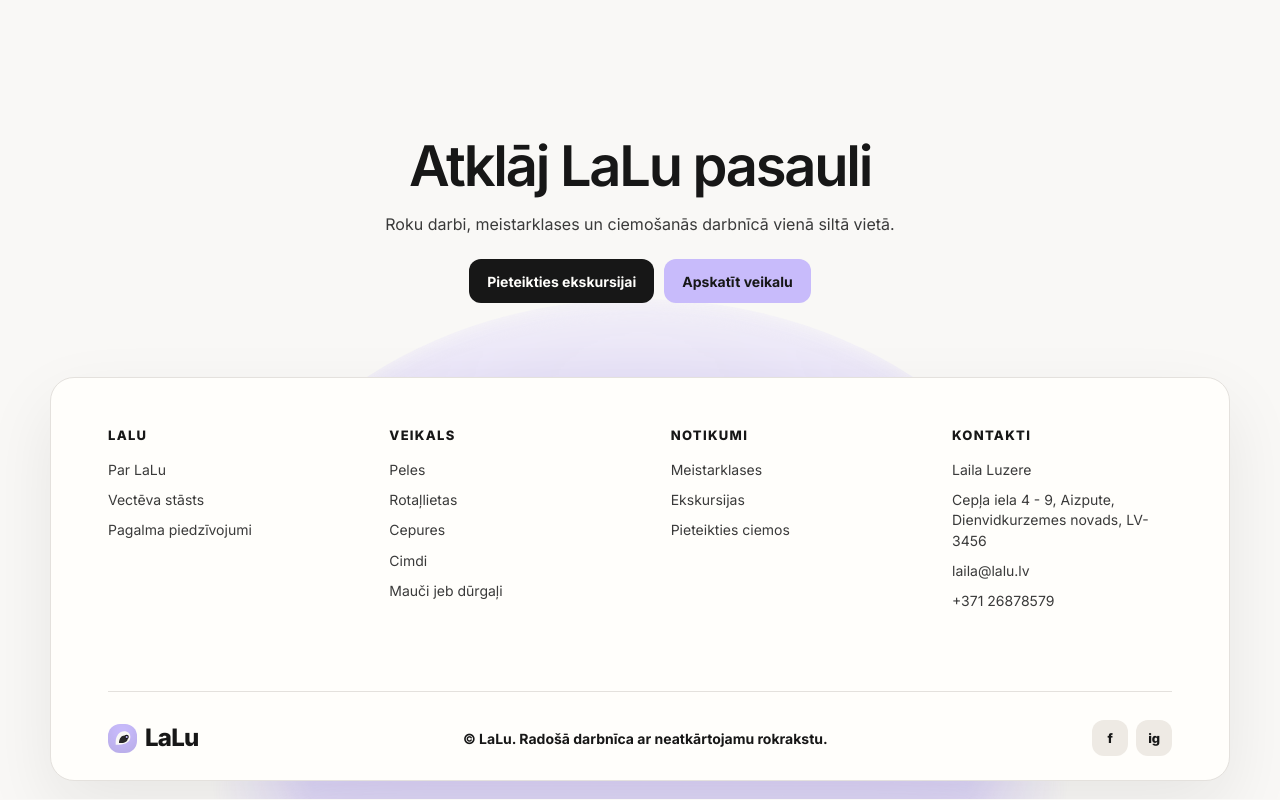
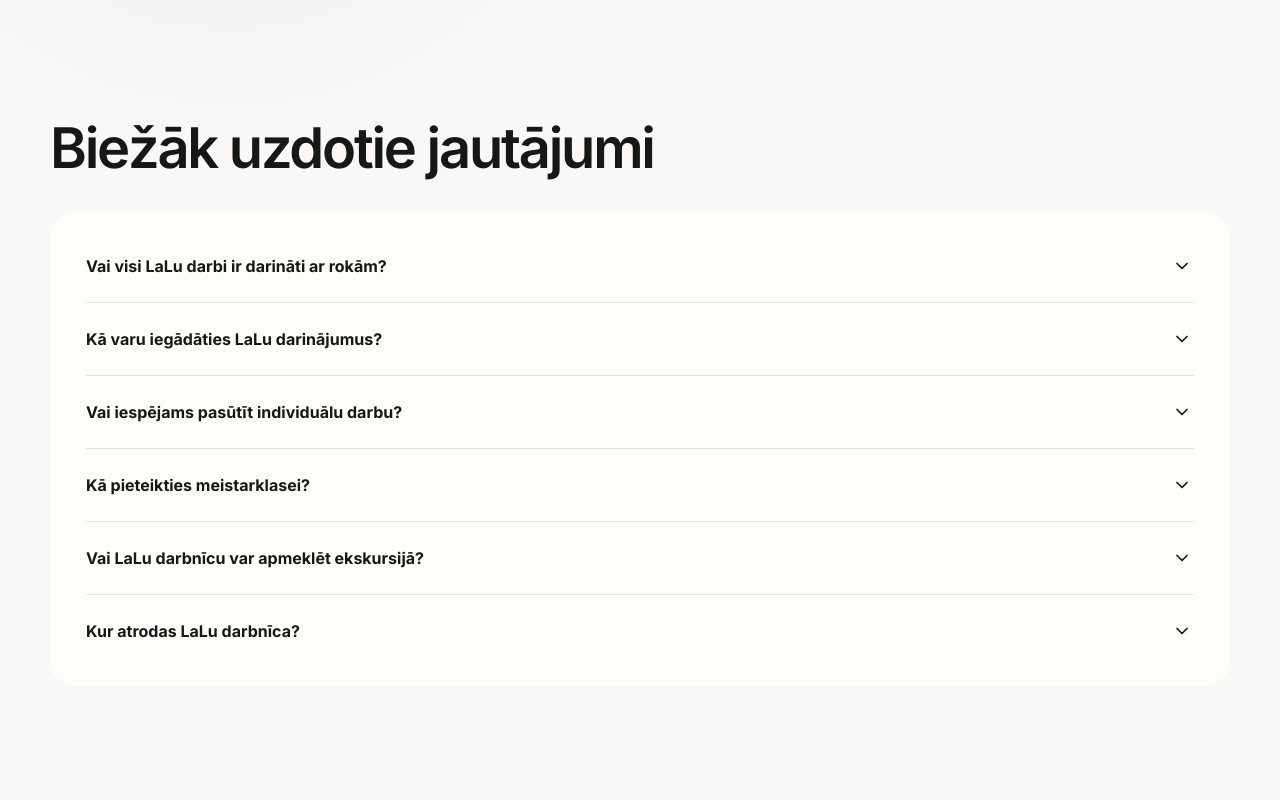
Before and after one commit to romadiweb/lalu-lv, a Next.js app: page / in a window 1280 px wide. Shown: the part 660-1460 px from the top of the page. Built offline with nearby package versions, Linux system fonts and the light colour scheme.

Commit message:
Version 1.3 Deploy

```diff
--- a/app/page.tsx
+++ b/app/page.tsx
@@ -1,4 +1,5 @@
 import { SiteFooter } from "@/components/footer/site-footer";
+import { FaqSection } from "@/components/home/faq-section";
 import { OpeningPanel } from "@/components/home/opening-panel";
 import { PreFooterCta } from "@/components/home/pre-footer-cta";
 import { SiteHeader } from "@/components/navigation/site-header";
@@ -8,6 +9,7 @@
     <main className="page-shell">
       <SiteHeader />
       <OpeningPanel />
+      <FaqSection />
       <PreFooterCta />
       <SiteFooter />
     </main>
--- /dev/null
+++ b/components/home/faq-section.module.css
@@ -0,0 +1,141 @@
+.section {
+  position: relative;
+  z-index: 1;
+  width: min(1180px, calc(100% - 32px));
+  margin: 0 auto clamp(88px, 10vw, 128px);
+}
+
+.section h2 {
+  max-width: 760px;
+  margin: 0 0 36px;
+  color: var(--ink);
+  font-size: clamp(40px, 5.2vw, 56px);
+  font-weight: 560;
+  letter-spacing: -0.04em;
+  line-height: 0.98;
+  text-wrap: balance;
+}
+
+.list {
+  padding: 18px clamp(20px, 3vw, 36px);
+  border-radius: var(--radius-xl);
+  background: rgb(255 254 251 / 0.82);
+}
+
+.item {
+  border-bottom: 1px solid var(--hairline);
+}
+
+.item:last-child {
+  border-bottom: 0;
+}
+
+.question {
+  display: grid;
+  width: 100%;
+  min-height: 72px;
+  grid-template-columns: minmax(0, 1fr) 24px;
+  gap: 24px;
+  align-items: center;
+  padding: 20px 0;
+  border: 0;
+  background: transparent;
+  color: var(--ink);
+  cursor: pointer;
+  font-family: inherit;
+  font-size: 16px;
+  font-weight: 650;
+  line-height: 1.45;
+  text-align: left;
+}
+
+.question:focus-visible {
+  border-radius: 6px;
+  outline: 2px solid var(--primary-active);
+  outline-offset: 5px;
+}
+
+.icon {
+  width: 24px;
+  height: 24px;
+  transition: transform 220ms cubic-bezier(0.22, 1, 0.36, 1);
+}
+
+.icon path {
+  stroke: currentColor;
+  stroke-width: 1.7;
+  stroke-linecap: round;
+  stroke-linejoin: round;
+}
+
+.open .icon {
+  transform: rotate(180deg);
+}
+
+.answer {
+  max-height: 0;
+  overflow: hidden;
+  opacity: 0;
+  visibility: hidden;
+  transform: translateY(-10px);
+  transform-origin: top center;
+  clip-path: inset(0 0 100% 0);
+  transition:
+    max-height 320ms cubic-bezier(0.16, 1, 0.3, 1),
+    opacity 150ms ease,
+    visibility 150ms ease,
+    transform 280ms cubic-bezier(0.16, 1, 0.3, 1),
+    clip-path 320ms cubic-bezier(0.16, 1, 0.3, 1);
+}
+
+.open .answer {
+  max-height: 180px;
+  opacity: 1;
+  visibility: visible;
+  transform: translateY(0);
+  clip-path: inset(0 0 0 0);
+  transition-duration: 470ms, 200ms, 200ms, 420ms, 470ms;
+}
+
+.answerInner {
+  overflow: clip;
+}
+
+.answer p {
+  max-width: 72ch;
+  margin: -4px 52px 24px 0;
+  color: var(--body);
+  font-size: 16px;
+  line-height: 1.65;
+}
+
+@media (max-width: 840px) {
+  .section {
+    margin-bottom: 72px;
+  }
+
+  .section h2 {
+    margin-bottom: 24px;
+    font-size: 40px;
+    line-height: 1.02;
+  }
+
+  .list {
+    padding: 8px 18px;
+  }
+
+  .question {
+    min-height: 68px;
+    gap: 16px;
+    padding: 18px 0;
+  }
+
+  .answer p {
+    margin-right: 40px;
+    margin-bottom: 20px;
+  }
+
+  .open .answer {
+    max-height: 260px;
+  }
+}
--- /dev/null
+++ b/components/home/faq-section.tsx
@@ -0,0 +1,98 @@
+"use client";
+
+import { useState } from "react";
+import styles from "./faq-section.module.css";
+
+const faqItems = [
+  {
+    question: "Vai visi LaLu darbi ir darināti ar rokām?",
+    answer:
+      "Jā, LaLu izstrādājumi top radošajā darbnīcā, katram piešķirot savu raksturu. Nelielas atšķirības ir dabiska roku darba daļa un padara katru darinājumu īpašu.",
+  },
+  {
+    question: "Kā varu iegādāties LaLu darinājumus?",
+    answer:
+      "Pieejamos darbus vari apskatīt LaLu interneta veikalā. Tur atradīsi rotaļlietas, adījumus, atstarotājus, magnētiņus, Fantāzijas ziedus un citus radošus atradumus.",
+  },
+  {
+    question: "Vai iespējams pasūtīt individuālu darbu?",
+    answer:
+      "Jā, individuāli darinājumi ir pieejami pēc vienošanās. Pastāsti par savu ieceri, vēlamo noskaņu un termiņu, lai kopā varam atrast piemērotāko risinājumu.",
+  },
+  {
+    question: "Kā pieteikties meistarklasei?",
+    answer:
+      "Meistarklašu sadaļā vari iepazīties ar aktuālajiem piedāvājumiem un izvēlēties sev piemērotāko radošo nodarbību. Ja nepieciešama palīdzība, sazinies ar LaLu.",
+  },
+  {
+    question: "Vai LaLu darbnīcu var apmeklēt ekskursijā?",
+    answer:
+      "Jā, LaLu piedāvā iespēju ciemoties darbnīcā un iepazīt tās radošo pasauli. Ekskursijas sadaļā atradīsi informāciju par pieteikšanos.",
+  },
+  {
+    question: "Kur atrodas LaLu darbnīca?",
+    answer:
+      "LaLu darbnīca atrodas Cepļa ielā 4–9, Aizputē, Dienvidkurzemes novadā. Pirms ciemošanās aicinām iepriekš sazināties.",
+  },
+];
+
+function ChevronIcon() {
+  return (
+    <svg
+      aria-hidden="true"
+      className={styles.icon}
+      viewBox="0 0 24 24"
+      fill="none"
+    >
+      <path d="m7 9.5 5 5 5-5" />
+    </svg>
+  );
+}
+
+export function FaqSection() {
+  const [openItem, setOpenItem] = useState<number | null>(null);
+
+  return (
+    <section className={styles.section} aria-labelledby="faq-title">
+      <h2 id="faq-title">Biežāk uzdotie jautājumi</h2>
+
+      <div className={styles.list}>
+        {faqItems.map((item, index) => {
+          const isOpen = openItem === index;
+          const questionId = `faq-question-${index}`;
+          const answerId = `faq-answer-${index}`;
+
+          return (
+            <div
+              className={`${styles.item}${isOpen ? ` ${styles.open}` : ""}`}
+              key={item.question}
+            >
+              <button
+                aria-controls={answerId}
+                aria-expanded={isOpen}
+                className={styles.question}
+                id={questionId}
+                type="button"
+                onClick={() => setOpenItem(isOpen ? null : index)}
+              >
+                <span>{item.question}</span>
+                <ChevronIcon />
+              </button>
+              <div
+                aria-hidden={!isOpen}
+                aria-labelledby={questionId}
+                className={styles.answer}
+                id={answerId}
+                role="region"
+              >
+                <div className={styles.answerInner}>
+                  <p>{item.answer}</p>
+                </div>
+              </div>
+            </div>
+          );
+        })}
+      </div>
+    </section>
+  );
+}
```
